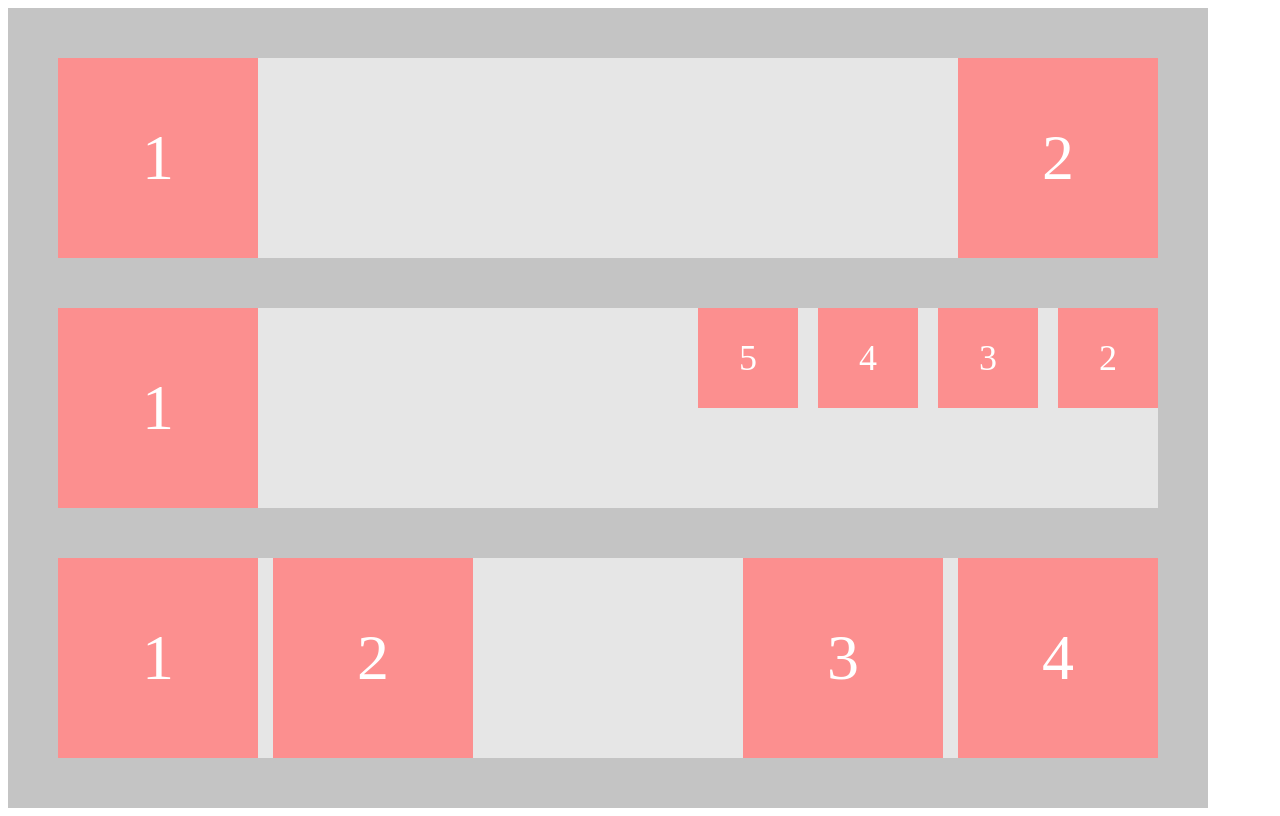
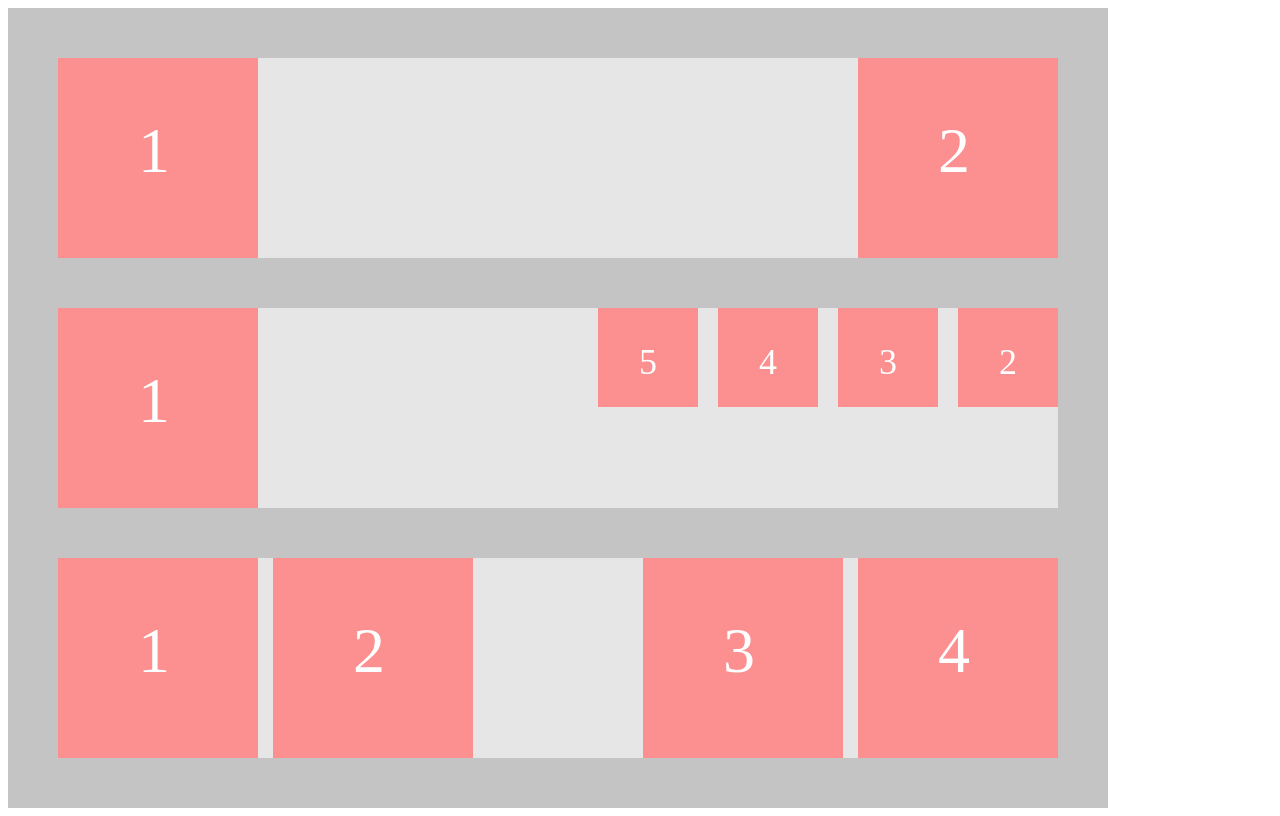
Before and after one commit to VeronikaTaratine/floats, a plain HTML site: page index.html in a window 1280 px wide. Drawn offline with Linux system fonts and the light colour scheme.

Commit message:
issues fix

```diff
--- a/index.css
+++ b/index.css
@@ -1,176 +1,138 @@
 .block-container {
-  max-width: 1100px;
+  max-width: 1000px;
   min-height: 600px;
   background-color: #c4c4c4;
-  overflow: hidden;
-  padding: 50px 50px 0px;
+  /* overflow: hidden; */
+  padding: 50px 50px 50px;
 }
 
 .block-section1 {
-  max-width: 1100px;
+  max-width: 1000px;
+  min-width: 800px;
   min-height: 200px;
   background-color: #e6e6e6;
+  overflow: hidden;
   margin-bottom: 50px;
 }
 
 .block1 {
-  display: flex;
-  justify-content: center;
-  align-items: center;
-
   font-size: 64px;
   color: #fff;
-  width: 200px;
-  height: 200px;
+  padding: 56px 88px 70px 80px;
   background: #fc8f8f;
   float: left;
 }
 
 .block2 {
-  display: flex;
-  justify-content: center;
-  align-items: center;
   font-size: 64px;
   color: #fff;
-  width: 200px;
-  height: 200px;
+  padding: 56px 88px 70px 80px;
   background: #fc8f8f;
   float: right;
 }
 
 .block-section2 {
-  max-width: 1100px;
+  max-width: 1000px;
+  min-width: 800px;
   min-height: 200px;
   background: #e6e6e6;
   margin-bottom: 50px;
+  overflow: hidden;
 }
 
 .block3 {
-  display: flex;
-  justify-content: center;
-  align-items: center;
   font-size: 64px;
   color: #fff;
-  width: 200px;
-  height: 200px;
+  padding: 56px 88px 70px 80px;
   background: #fc8f8f;
   float: left;
 }
 .block-wrapper3 {
   float: right;
+  /* overflow: hidden; */
 }
 
 .block4 {
-  display: flex;
-  justify-content: center;
-  align-items: center;
   margin-left: 20px;
   font-size: 36px;
   color: #fff;
-  width: 100px;
-  height: 100px;
+  padding: 33px 41px 24px 41px;
   background: #fc8f8f;
   float: right;
 }
 
 .block5 {
-  display: flex;
-  justify-content: center;
-  align-items: center;
   margin-left: 20px;
   font-size: 36px;
   color: #fff;
-  width: 100px;
-  height: 100px;
+  padding: 33px 41px 24px 41px;
   background: #fc8f8f;
   float: right;
 }
 
 .block6 {
-  display: flex;
-  justify-content: center;
-  align-items: center;
   margin-left: 20px;
   font-size: 36px;
   color: #fff;
-  width: 100px;
-  height: 100px;
+  padding: 33px 41px 24px 41px;
   background: #fc8f8f;
   float: right;
 }
 
 .block7 {
-  display: flex;
-  justify-content: center;
-  align-items: center;
   margin-left: 20px;
   font-size: 36px;
   color: #fff;
-  width: 100px;
-  height: 100px;
+  padding: 33px 41px 24px 41px;
   background: #fc8f8f;
   float: right;
 }
 
 .block-section3 {
-  max-width: 1100px;
+  max-width: 1000px;
+  min-width: 800px;
   min-height: 200px;
   background: #e6e6e6;
 }
 
 .block-wrapper1 {
-  width: 415px;
+  max-width: 415px;
   float: left;
-  padding-bottom: 50px;
 }
 
 .block8 {
-  display: flex;
-  justify-content: center;
-  align-items: center;
   font-size: 64px;
   color: #fff;
-  width: 200px;
-  height: 200px;
+  padding: 56px 88px 70px 80px;
   background: #fc8f8f;
   float: left;
+  margin-right: 15px;
 }
 
 .block9 {
-  display: flex;
-  justify-content: center;
-  align-items: center;
   font-size: 64px;
   color: #fff;
-  width: 200px;
-  height: 200px;
+  padding: 56px 88px 70px 80px;
   background: #fc8f8f;
   float: right;
 }
 
 .block-wrapper2 {
-  width: 415px;
+  max-width: 415px;
   float: right;
 }
 .block10 {
-  display: flex;
-  justify-content: center;
-  align-items: center;
   font-size: 64px;
   color: #fff;
-  width: 200px;
-  height: 200px;
+  padding: 56px 88px 70px 80px;
   background: #fc8f8f;
   float: left;
+  margin-right: 15px;
 }
 .block11 {
-  display: flex;
-  justify-content: center;
-  align-items: center;
   font-size: 64px;
   color: #fff;
-  width: 200px;
-  height: 200px;
+  padding: 56px 88px 70px 80px;
   background: #fc8f8f;
   float: right;
 }
```
